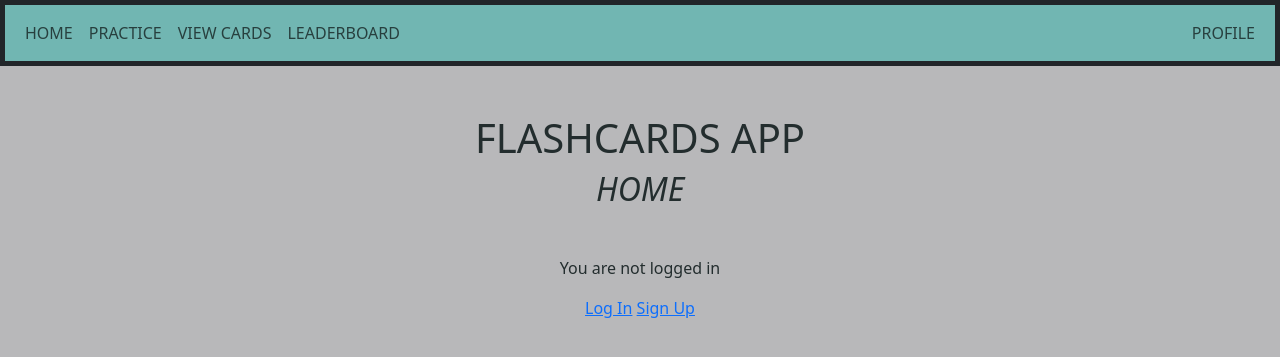
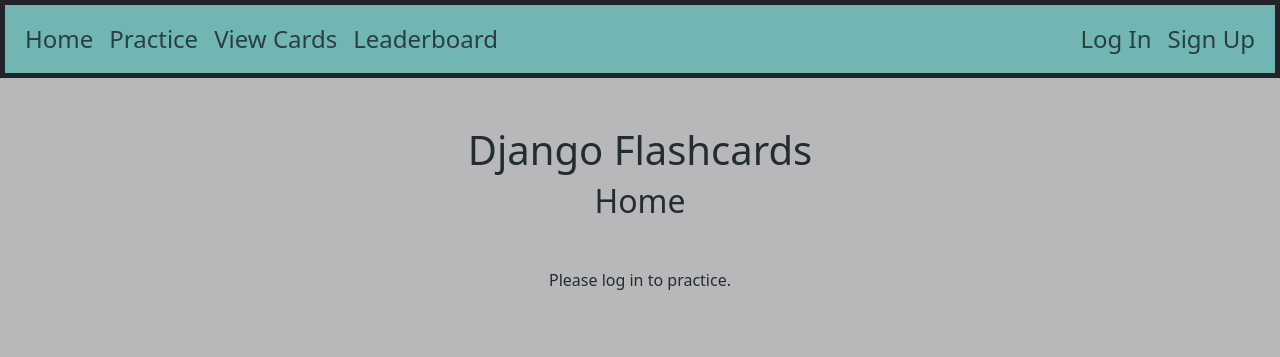
Before and after one commit to nathanhwyoung/flashcards_django, a Django app: page / in a window 1280 px wide. Shown: the top 357 px of the page. Run offline with Django 4.2, Linux system fonts and the light colour scheme; parts of the project's set-up code (start-up, migrations or seed data) failed here and were passed over.

Commit message:
css updates

```diff
--- a/accounts/urls.py
+++ b/accounts/urls.py
@@ -1,7 +1,7 @@
 from django.urls import path
-from .views import SignupPageView, ProfileView
+from .views import SignupPageView, AccountView
 
 urlpatterns = [
     path("signup/", SignupPageView.as_view(), name="signup"),
-    path("profile/", ProfileView.as_view(), name="profile"),
+    path("account/", AccountView.as_view(), name="account"),
 ]
--- a/accounts/views.py
+++ b/accounts/views.py
@@ -13,10 +13,10 @@ class SignupPageView(generic.CreateView):
 
 
 # use UpdateView here at some point
-class ProfileView(generic.ListView):
-    #     # form_class = CustomUserChangeForm
+class AccountView(generic.ListView):
+    # form_class = CustomUserChangeForm
     # model = CustomUser
     # queryset = CustomUser.objects.all()
     # success_url = reverse_lazy("profile")
-    template_name = "account/profile.html"
+    template_name = "account/account.html"
     model = CustomUser
--- a/templates/account/logout.html
+++ b/templates/account/logout.html
@@ -1,12 +1,9 @@
 {% extends "base.html" %}
-
 {% load crispy_forms_tags %}
-
-{% block title %}Log Out{% endblock %}
 
 {% block content %}
 
-<h2 class="mb-3 fw-normal"><em>LOG OUT</em></h2>
+<h2 class="mb-3 fw-normal">Log Out</h2>
 <p>Are you sure you want to log out?</p>
 
 <form method="post" action="{% url 'account_logout' %}">
--- a/templates/account/signup.html
+++ b/templates/account/signup.html
@@ -1,11 +1,9 @@
 {% extends "base.html" %}
 {% load crispy_forms_tags %}
 
-{% block title %}Sign Up{% endblock title %}
-
 {% block content %}
 
-<h2 class="mb-5 fw-normal"><em>Sign Up</em></h2>
+<h2 class="mb-5 fw-normal">Sign Up</h2>
 
 <form method="post">
 {% csrf_token %}
--- a/templates/base.html
+++ b/templates/base.html
@@ -5,7 +5,7 @@
 
   <head>
     <meta charset="utf-8" />
-    <title>{% block title %}FLASHCARDS APP{% endblock title %}</title>
+    <title>Django Flashcards</title>
     <link href="https://cdn.jsdelivr.net/npm/bootstrap@5.3.0-alpha1/dist/css/bootstrap.min.css" rel="stylesheet" crossorigin="anonymous">
     <link rel="stylesheet" href="{% static 'css/main.css' %}">
     <link rel="stylesheet" href="{% static 'css/color.css' %}">
@@ -17,7 +17,7 @@
 
     <div class="container">
 
-      <h1 class="mt-5 text-center color-5-dark-text">FLASHCARDS APP</h1>
+      <h1 class="mt-5 text-center color-5-dark-text">Django Flashcards</h1>
 
       <div class="text-center body-div">
 
--- a/templates/cards/card_detail.html
+++ b/templates/cards/card_detail.html
@@ -2,7 +2,7 @@
 
 {% block content %}
 
-<h2 class="mb-3 fw-normal"><em>VIEW CARD</em></h2>
+<h2 class="mb-3 fw-normal">View Card</h2>
 
 <p>{{ card.question }}</p>
 
--- a/templates/cards/card_list.html
+++ b/templates/cards/card_list.html
@@ -2,7 +2,7 @@
 
 {% block content %}
 
-<h2 class="mb-5 fw-normal"><em>VIEW CARDS</em></h2>
+<h2 class="mb-5 fw-normal">View Cards</h2>
 
     {% for card in card_list %}
 
--- a/templates/cards/question.html
+++ b/templates/cards/question.html
@@ -2,7 +2,7 @@
 
 {% block content %}
 
-<h2 class="mb-5 fw-normal"><em>PRACTICE</em></h2>
+<h2 class="mb-5 fw-normal">Practice</h2>
 
 <p>{{ random_card.question }}</p>
 <details>
--- a/templates/home.html
+++ b/templates/home.html
@@ -1,10 +1,8 @@
 {% extends "base.html" %}
-
-{% block title %}Home{% endblock title %}
 
 {% block content %}
 
-<h2 class="mb-5 fw-normal"><em>HOME</em></h2>
+<h2 class="mb-5 fw-normal">Home</h2>
 
 {% if messages %}
 <div class="messages">
@@ -16,14 +14,11 @@
 
 {% if user.is_authenticated %}
 
-<p>Hi {{ user.email }}!</p>
-<p><a href="{% url 'account_logout' %}">Log Out</a></p>
+<p>Hi {{ user.username }}!</p>
 
 {% else %}
 
-<p>You are not logged in</p>
-<a href="{% url 'account_login' %}">Log In</a>
-<a href="{% url 'account_signup' %}">Sign Up</a>
+<p>Please log in to practice.</p>
 
 {% endif %}
 
--- a/templates/navigation.html
+++ b/templates/navigation.html
@@ -6,25 +6,33 @@
 
         <ul class="navbar-nav me-auto mb-3 mb-lg-0">
           <li class="nav-item">
-            <a class="nav-link" href="{% url 'home' %}">HOME</a>
+            <a class="nav-link fs-4" href="{% url 'home' %}">Home</a>
           </li>
           <li class="nav-item">
-            <a class="nav-link" href="{% url 'practice' %}">PRACTICE</a>
+            <a class="nav-link fs-4" href="{% url 'practice' %}">Practice</a>
           </li>
           <li class="nav-item">
-            <a class="nav-link" href="{% url 'card-list' %}">VIEW CARDS</a>
+            <a class="nav-link fs-4" href="{% url 'card-list' %}">View Cards</a>
           </li>
           <li class="nav-item">
-            <a class="nav-link" href="{% url 'leaderboard' %}">LEADERBOARD</a>
+            <a class="nav-link fs-4" href="{% url 'leaderboard' %}">Leaderboard</a>
           </li>
-
         </ul>
 
         <ul class="navbar-nav">
 
-          <li class="nav-item">
-            <a class="nav-link" href="{% url 'profile' %}">PROFILE</a>
-          </li>
+          {% if user.is_authenticated %}
+            <li class="nav-item">
+              <a class="nav-link fs-4" href="{% url 'account' %}">Account</a>
+            </li>
+          {% else %}
+            <li class="nav-item">
+              <a class="nav-link fs-4" href="{% url 'account_login' %}">Log In</a>
+            </li>
+            <li class="nav-item">
+              <a class="nav-link fs-4" href="{% url 'account_signup' %}">Sign Up</a>
+            </li>
+          {% endif %}
 
         </ul>
 
```
Also changed, not shown: requirements.txt (deleted, +0 -27 lines), templates/account/account.html (added, +12 -0 lines), templates/account/login.html (+6 -9 lines), templates/account/profile.html (deleted, +0 -11 lines), templates/leaderboard.html (+4 -6 lines).
